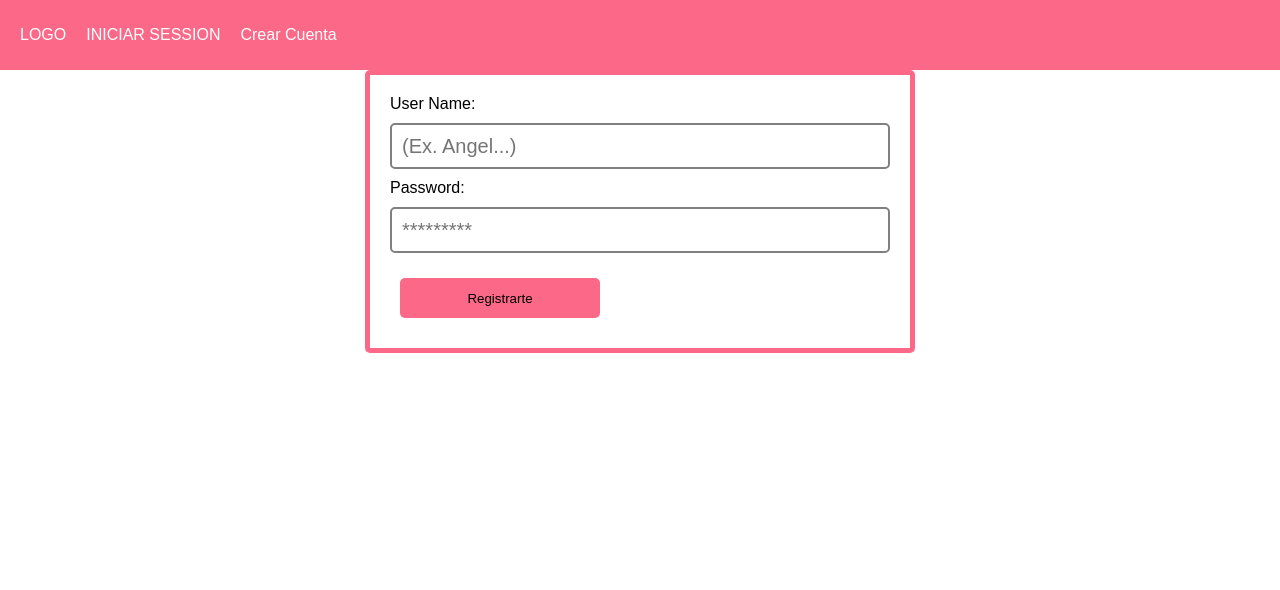
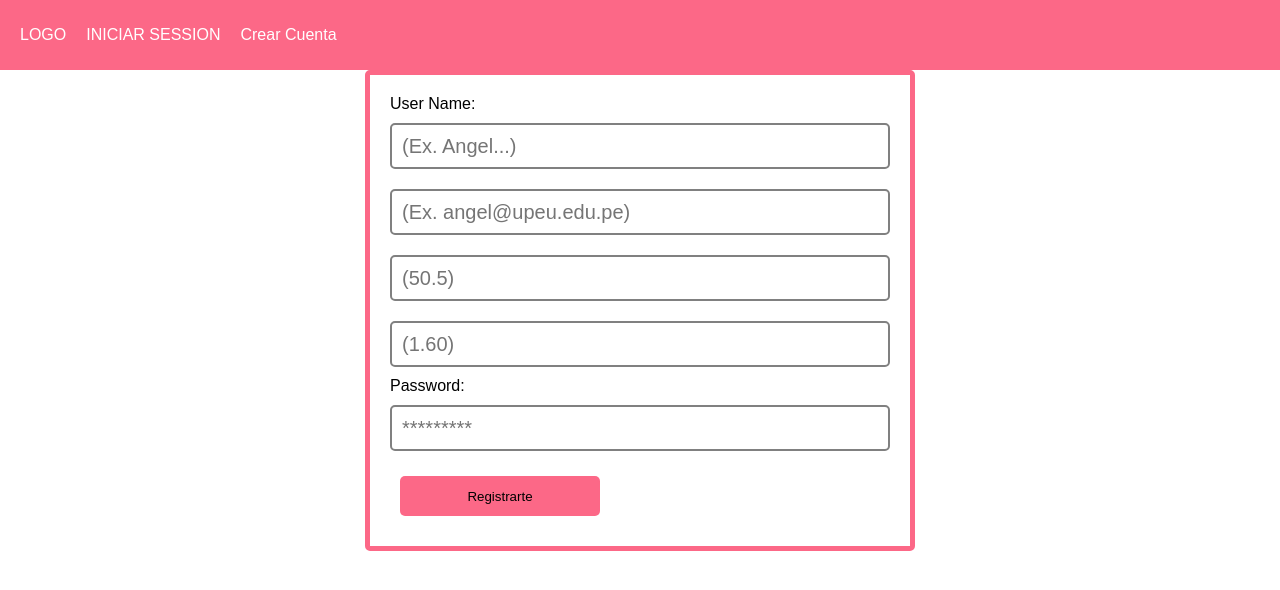
Before and after one commit to anccode/FRONTEND-DE-ENCUESTA, a React (Create React App) app: page /registration in a window 1280 px wide. Shown: the top 590 px of the page. Built offline with nearby package versions, Linux system fonts and the light colour scheme; no server answers.

Commit message:
agregando datos al usuario

```diff
--- a/src/App.js
+++ b/src/App.js
@@ -81,7 +81,7 @@ function App() {
               )}
             </div>
             <div className="loggedInContainer">
-              <h1>{authState.username}</h1>
+              <Link to={`profile/${authState.id}`} >{authState.username}</Link>
               {authState.status && <button  onClick={logout} to ="/" >SALIR</button>}
             </div>
           </div>
--- a/src/pages/PageNotFount.js
+++ b/src/pages/PageNotFount.js
@@ -1,5 +1,5 @@
 import React from 'react'
-
+import "../estilos/PageNotFount.css"
 function PageNotFount() {
     return (
         <div>
--- a/src/pages/PostHome.js
+++ b/src/pages/PostHome.js
@@ -68,7 +68,9 @@ function PostHome() {
               {value.posttext}
             </div>
             <div className="footer">
-              <div className="username"><Link to={`/profile/${value.UserId}`} >{value.username}</Link></div>
+              <div className="username">
+                <Link to={`/profile/${value.UserId}`} >{value.username}</Link>
+                </div>
               <div className="buttons">
                 <ThumbUpAltIcon
                   onClick={() => {
--- a/src/pages/Profile.js
+++ b/src/pages/Profile.js
@@ -9,12 +9,18 @@ function Profile() {
   let { id } = useParams();
   let navigate = useNavigate();
   const [username, setUsername] = useState("");
+  const [correo, setCorreo] = useState("");
+  const [peso, setPeso] = useState("");
+  const [estatura, setEstatura] = useState("");
   const [listOfPosts, setListOfPosts] = useState([]);
   const { authState } = useContext(AuthContext);
 
   useEffect(() => {
     axios.get(`http://localhost:3001/auth/basicinfo/${id}`).then((response) => {
       setUsername(response.data.username);
+      setCorreo(response.data.correo);
+      setPeso(response.data.peso);
+      setEstatura(response.data.estatura);
     });
 
     axios.get(`http://localhost:3001/posts/byuserId/${id}`).then((response) => {
@@ -27,6 +33,9 @@ function Profile() {
     <div className="basicInfo">
       {" "}
       <h1> Username: {username} </h1>
+      <h1> Correo: {correo} </h1>
+      <h1> Peso: {peso} </h1>
+      <h1> Talla: {estatura} </h1>
       {authState.username === username && (
         <button
           onClick={() => {
--- a/src/pages/Registration.js
+++ b/src/pages/Registration.js
@@ -8,11 +8,17 @@ function Registration() {
   const navigate = useNavigate()
   const initialValues = {
     username: "",
+    correo: "",
+    peso: "",
+    estatura: "",
     password: "",
   };
 
   const validationSchema = Yup.object().shape({
     username: Yup.string().min(3).max(15).required(),
+    correo: Yup.string().min(3).max(25).required(),
+    peso: Yup.string().min(3).max(25).required(),
+    estatura: Yup.string().min(3).max(25).required(),
     password: Yup.string().min(4).max(20).required(),
   });
   const onSubmit = (data) =>{
@@ -39,6 +45,27 @@ function Registration() {
             name="username"
             placeholder="(Ex. Angel...)"
           />
+          <ErrorMessage name="correo" component="span" />
+          <Field
+            autoComplete="off"
+            id="inputCreatePost"
+            name="correo"
+            placeholder="(Ex. angel@upeu.edu.pe)"
+          />
+          <ErrorMessage name="peso" component="span" />
+          <Field
+            autoComplete="off"
+            id="inputCreatePost"
+            name="peso"
+            placeholder="(50.5)"
+          />
+          <ErrorMessage name="estatura" component="span" />
+          <Field
+            autoComplete="off"
+            id="inputCreatePost"
+            name="estatura"
+            placeholder="(1.60)"
+          />
           <label>Password:</label>
           <ErrorMessage name="password" component="span" />
           <Field
```
Also changed, not shown: src/estilos/PageNotFount.css (added).
